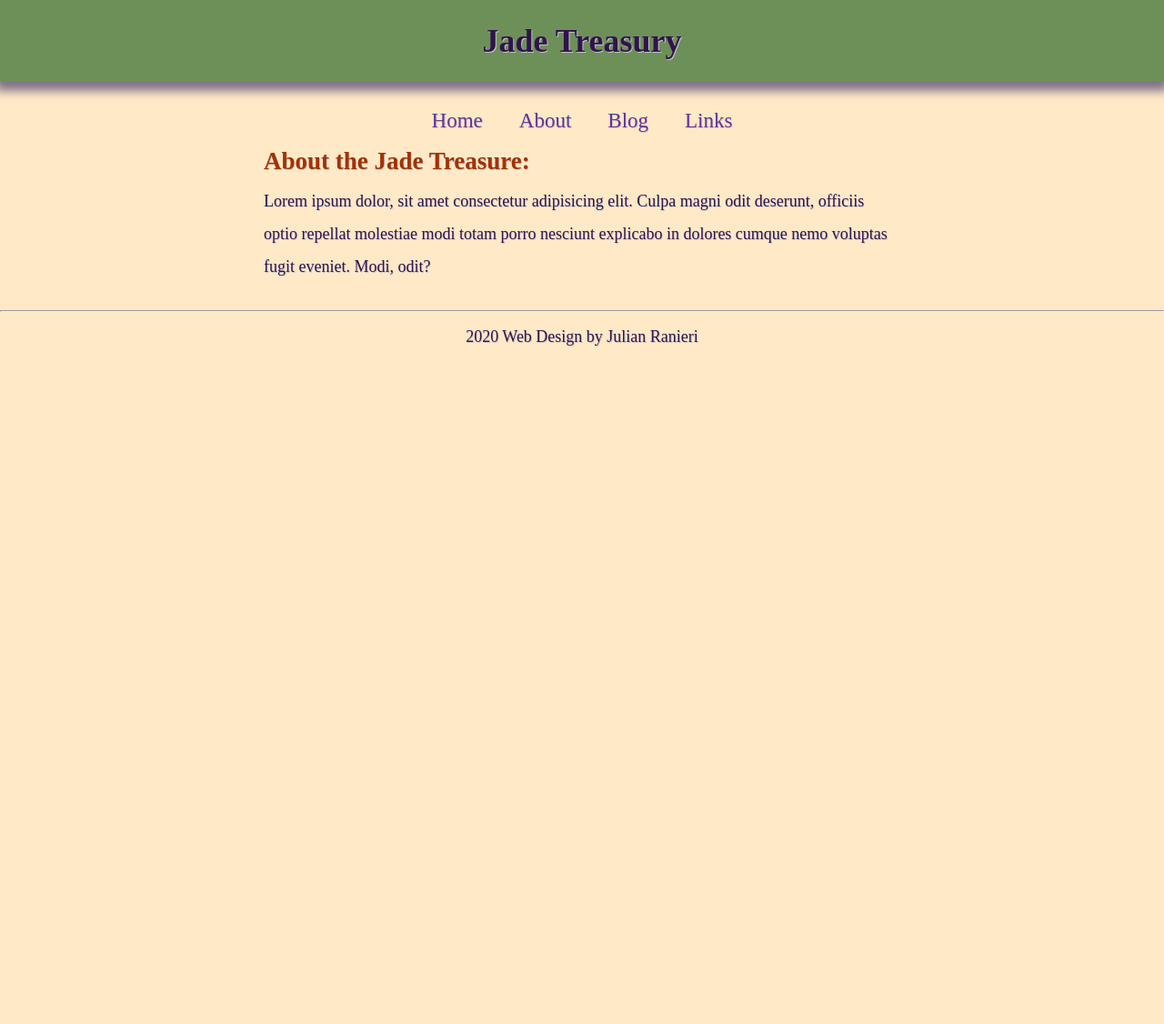
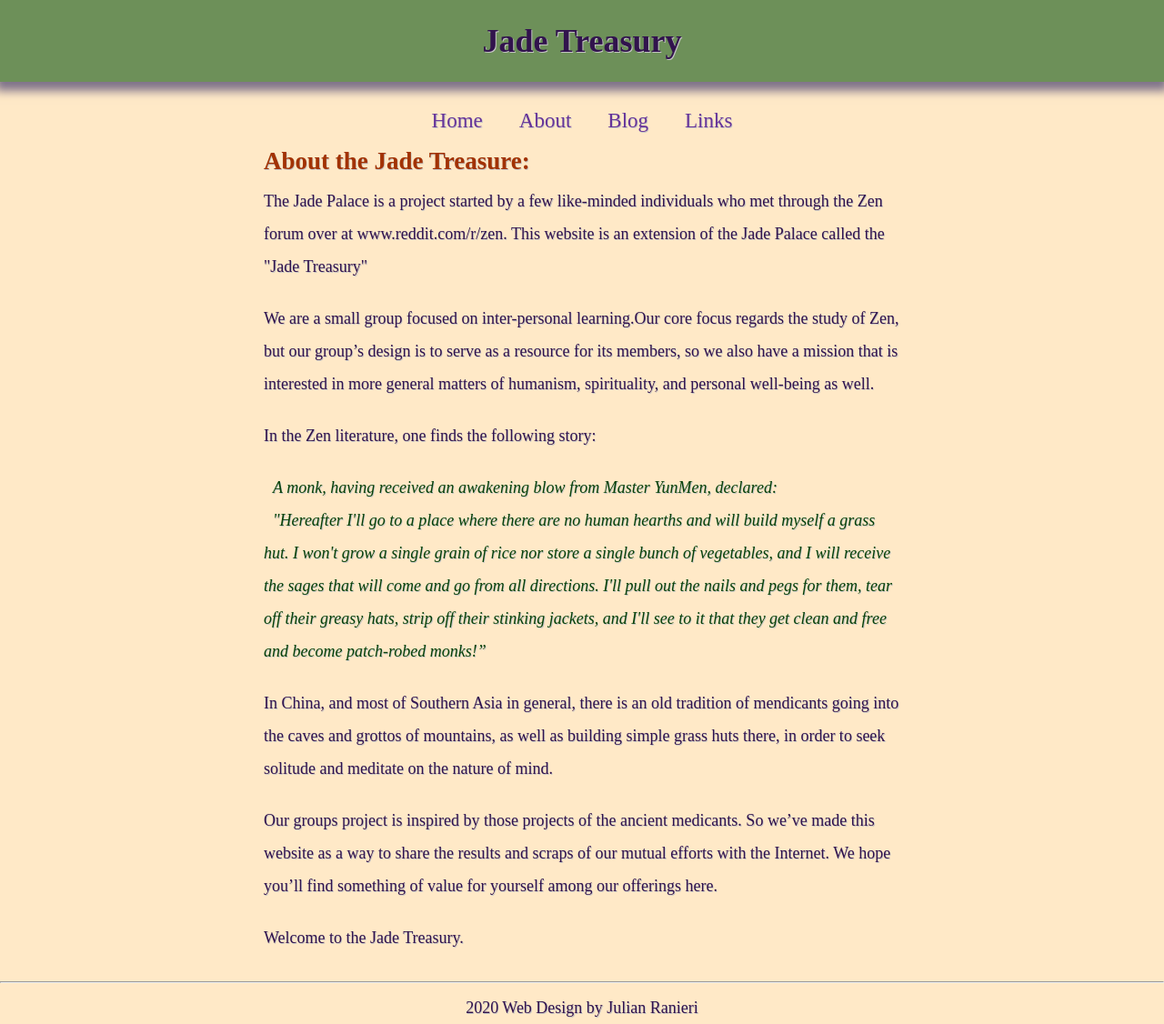
Before and after one commit to royalsaltmerchant/jadetreasury, a Jekyll site: the page built from about.html, in a window 1280 px wide. Shown: the whole page at 91% size. Built offline with Jekyll 4.4.1, drawn with Linux system fonts in a browser that asks for light colours; some web fonts are replaced; before the commit the page ends 900 px from its top, so only the background shows below that.

Commit message:
new about section

```diff
--- a/_includes/mainhead.html
+++ b/_includes/mainhead.html
@@ -3,7 +3,7 @@
     <meta http-equiv="X-UA-Compatible" content="IE=edge">
     <title>{{ site.title }}</title>
     <meta name="viewport" content="width=device-width, initial-scale=1">
-    <link rel="stylesheet" href="{{ site.baseurl }}/assets/mainstyle.css">
+    <link rel="stylesheet" href="{{ site.baseurl }}/assets/thestyle.css">
     <link href='https://fonts.googleapis.com/css?family=Shanti' rel='stylesheet'>
     <link href='https://fonts.googleapis.com/css?family=Yatra One' rel='stylesheet'>
 </head>
--- a/about.html
+++ b/about.html
@@ -3,5 +3,19 @@ layout: default
 ---
 <div class="section-one">
     <h2>About the Jade Treasure:</h2>
-    <p>Lorem ipsum dolor, sit amet consectetur adipisicing elit. Culpa magni odit deserunt, officiis optio repellat molestiae modi totam porro nesciunt explicabo in dolores cumque nemo voluptas fugit eveniet. Modi, odit?</p>
-    </div>
+    <p>The Jade Palace is a project started by a few like-minded individuals who met through the Zen forum over at www.reddit.com/r/zen. This website is an extension of the Jade Palace called the "Jade Treasury"</p>
+    <br>
+    <p>We are a small group focused on inter-personal learning.Our core focus regards the study of Zen, but our group’s design is to serve as a resource for its members, so we also have a mission that is interested in more general matters of humanism, spirituality, and personal well-being as well.</p>
+    <br>
+    <p>In the Zen literature, one finds the following story:</p>
+    <br>
+    <p><i>A monk, having received an awakening blow from Master YunMen, declared: </i></p>
+    <p><i>
+        "Hereafter I'll go to a place where there are no human hearths and will build myself a grass hut. I won't grow a single grain of rice nor store a single bunch of vegetables, and I will receive the sages that will come and go from all directions. I'll pull out the nails and pegs for them, tear off their greasy hats, strip off their stinking jackets, and I'll see to it that they get clean and free and become patch-robed monks!”</i></p>
+    <br>
+    <p>In China, and most of Southern Asia in general, there is an old tradition of mendicants going into the caves and grottos of mountains, as well as building simple grass huts there, in order to seek solitude and meditate on the nature of mind.</p>
+    <br>
+    <p>Our groups project is inspired by those projects of the ancient medicants. So we’ve made this website as a way to share the results and scraps of our mutual efforts with the Internet. We hope you’ll find something of value for yourself among our offerings here.</p>
+    <br>
+    <p>Welcome to the Jade Treasury.</p>
+</div>
```
Also changed, not shown: assets/thestyle.css (renamed from assets/mainstyle.css).
